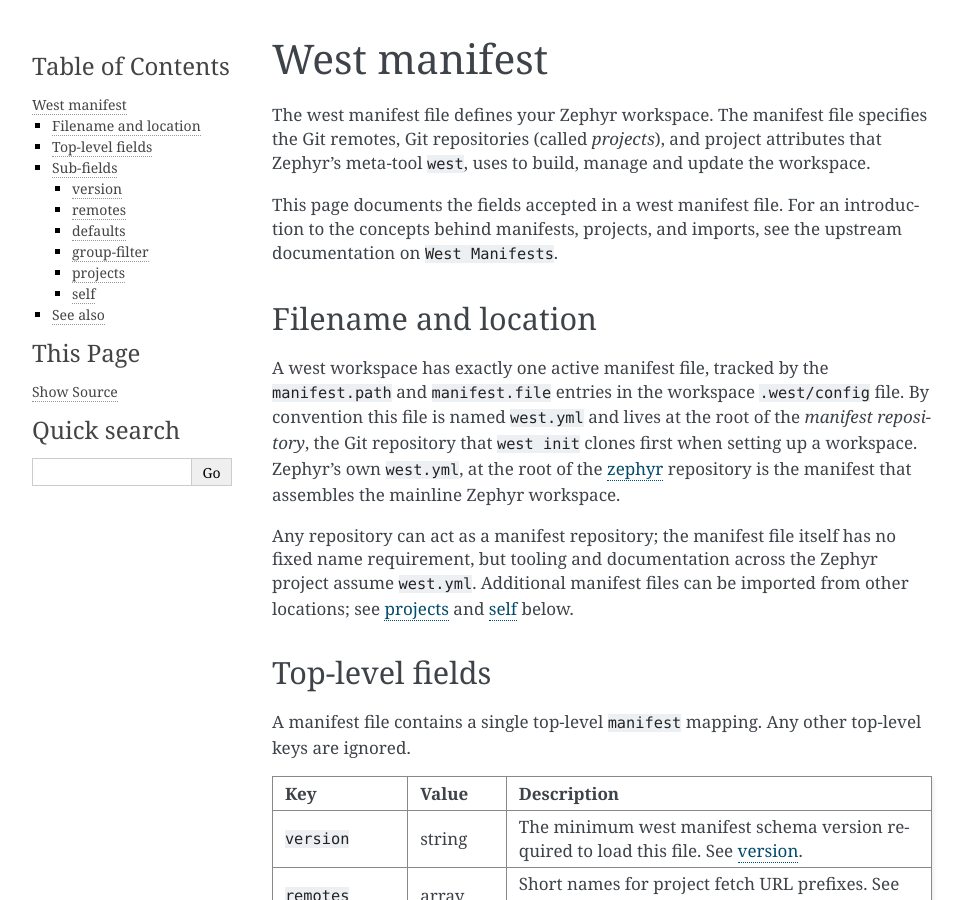
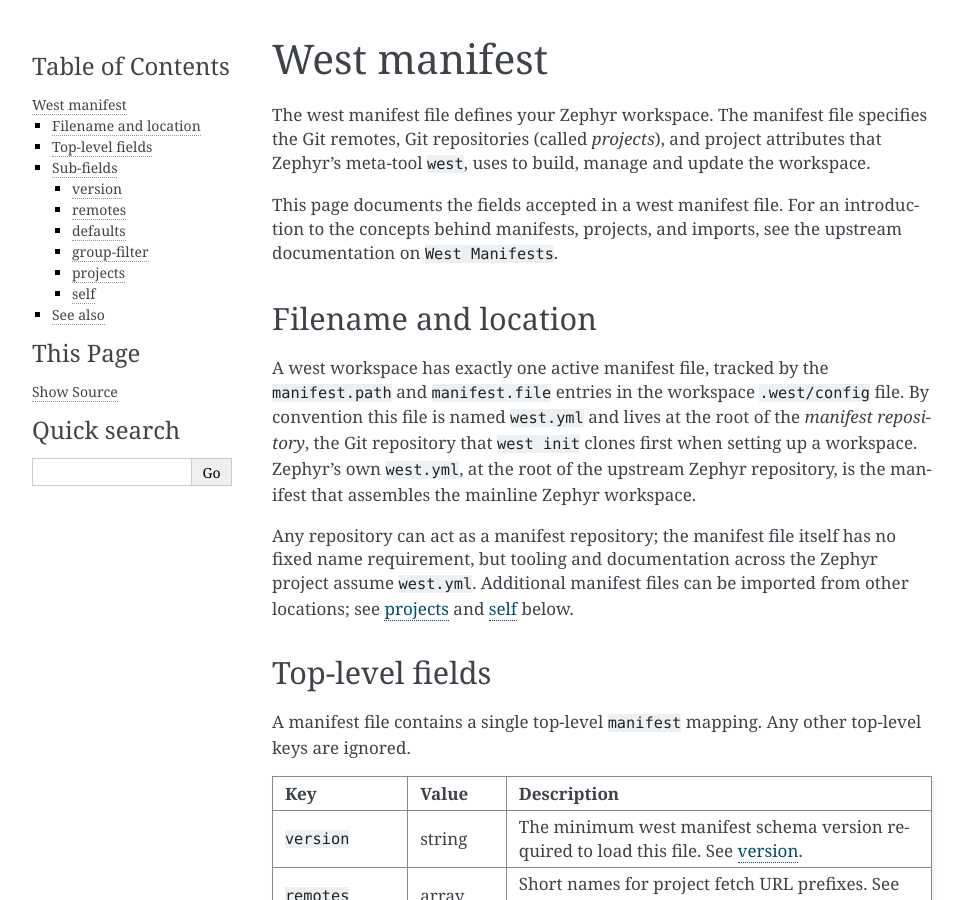
Before and after one commit to canonical/zephyr-lts-docs, a Sphinx documentation site: the page built from docs/reference/west-manifest.rst, in a window 1280 px wide and 900 px high. Shown: the whole window, without its empty margins (148-1112 px from the left). Built offline with Sphinx 7.4.7, drawn with Linux system fonts in a browser that asks for light colours; the version number could not be read and is left out; cross-references to code outside the pages are shown as plain code.

Commit message:
docs: name upstream Zephyr by minor version
Prose should track the minor release series, because the patch level
in the LP VERSIONS file can drift (3.7.2 to 3.7.3) without a docs
release.

- install-manually: use |upstream_release| instead of the
  full-version |zephyr-upstream| substitution, which is removed
- west-manifest: replace the hardcoded 24.04-era v3.7.3-rc1 tag with
  the upstream-zephyr-branch extlink, built from the documented
  upstream release, pointing at west.yml

```diff
--- a/docs/conf.py
+++ b/docs/conf.py
@@ -295,7 +295,7 @@
 # https://www.sphinx-doc.org/en/master/usage/extensions/extlinks.html
 #
 # Usage: :zephyr-docs:`West Manifests <develop/west/manifest.html>` links
-# to https://docs.zephyrproject.org/3.7.0/develop/west/manifest.html with the
+# to https://docs.zephyrproject.org/4.4.2/develop/west/manifest.html with the
 # link text "West Manifests". Omitting the "<...>" part uses the path itself
 # as the link text.
 # URLs are built from versions.env so links follow the documented
@@ -306,6 +306,10 @@
         "%s",
     ),
     "upstream-zephyr": ("https://github.com/zephyrproject-rtos/%s", "%s"),
+    "upstream-zephyr-branch": (
+        f"https://github.com/zephyrproject-rtos/zephyr/tree/v{upstream_release}-branch/%s",
+        "%s",
+    ),
     "canonical-zephyr": (f"{_doc_versions['DOC_LP_ZEPHYR_URL']}/%s", "%s"),
     "issue": ("https://warthogs.atlassian.net/browse/%s", "%s"),
     "workshop-docs": ("https://ubuntu.com/workshop/docs/%s", "%s"),
@@ -390,7 +394,6 @@
 .. |zephyr-lts-url| replace:: {_doc_versions["DOC_LP_ZEPHYR_URL"]}
 .. |zephyr-lts| replace:: {_doc_versions["DOC_VERSION"]} LTS
 .. |sdk-version| replace:: {_doc_versions["SDK_NG_VERSION"]}
-.. |zephyr-upstream| replace:: Zephyr v{_doc_versions["DOC_UPSTREAM_VERSION"]}
 .. |west-min-version| replace:: v{_doc_versions["DOC_WEST_MIN_VERSION"]}
 .. |doc-version| replace:: {_doc_versions["DOC_VERSION"]}
 .. |ubuntu-base| replace:: Ubuntu {_doc_versions["UBUNTU_BASE_VERSION"]}
--- a/docs/how-to/install-manually.rst
+++ b/docs/how-to/install-manually.rst
@@ -100,7 +100,7 @@
 ------------------------------
 
 The :canonical-zephyr:`sdk-ng repository <sdk-ng>` contains the LTS version of
-the |zephyr-upstream| SDK.
+the Zephyr |upstream_release| SDK.
 
 First, ensure that SDK version listed in :file:`zephyr/SDK_VERSION` match
 |sdk-version|:
--- a/docs/reference/west-manifest.rst
+++ b/docs/reference/west-manifest.rst
@@ -20,9 +20,9 @@
 ``manifest.path`` and ``manifest.file`` entries in the workspace
 ``.west/config`` file. By convention this file is named ``west.yml`` and lives
 at the root of the *manifest repository*, the Git repository that ``west init``
-clones first when setting up a workspace. Zephyr's own ``west.yml``, at the root
-of the `zephyr <https://github.com/zephyrproject-rtos/zephyr/tree/v3.7.3-rc1>`_
-repository is the manifest that assembles the mainline Zephyr workspace.
+clones first when setting up a workspace. Zephyr's own
+:upstream-zephyr-branch:`west.yml`, at the root of the upstream Zephyr
+repository, is the manifest that assembles the mainline Zephyr workspace.
 
 Any repository can act as a manifest repository; the manifest file itself
 has no fixed name requirement, but tooling and documentation across the
```
